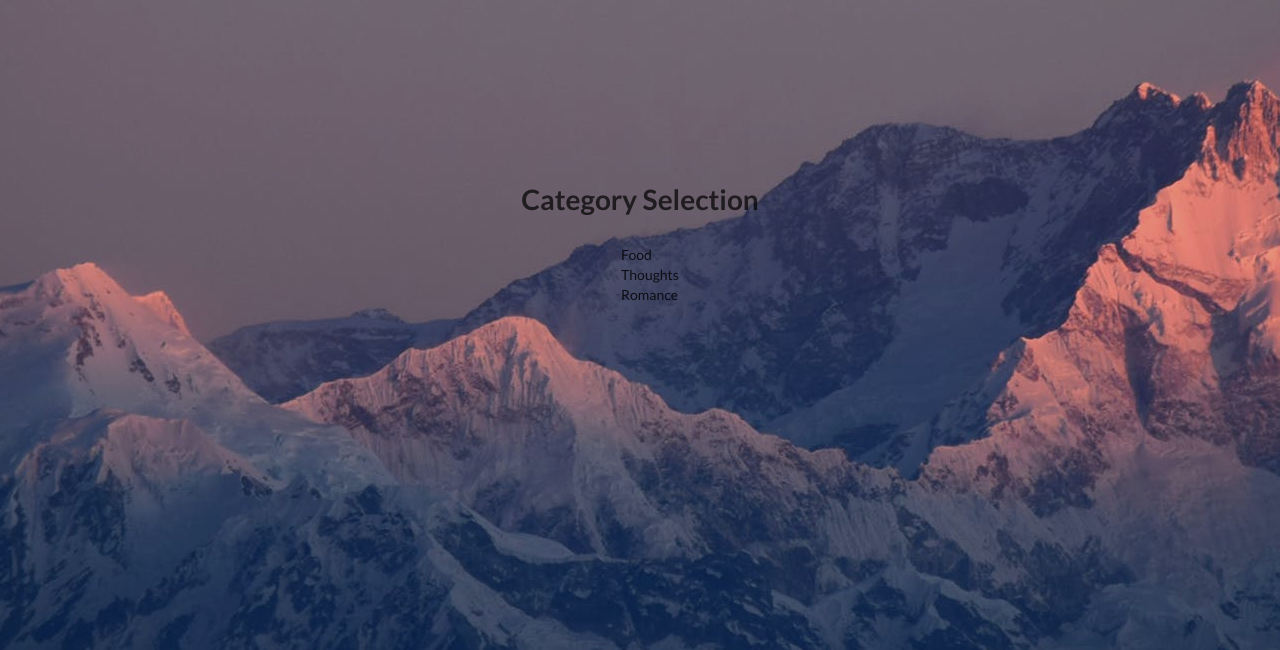
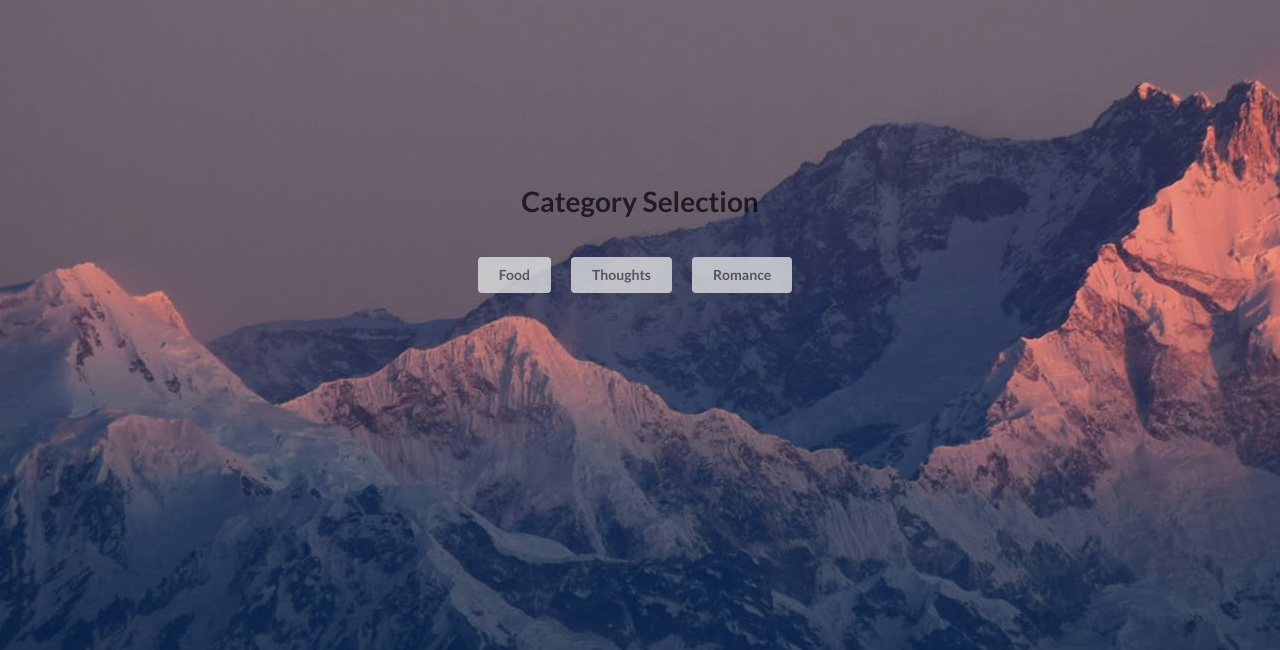
Before and after one commit to jamesphongduong/journal_REACT, a React (Create React App) app: page /category in a window 1280 px wide. Shown: the part 150-800 px from the top of the page. Built offline with nearby package versions, Linux system fonts and the light colour scheme.

Commit message:
category styled as buttons

```diff
--- a/public/style.css
+++ b/public/style.css
@@ -33,7 +33,7 @@ li {
     list-style: none;
 }
 
-
-ul {
-    margin-left: -20px;
+.list {
+    display: flex;
+    margin-left: -50px;
 }
--- a/src/components/pages/CategorySelection.js
+++ b/src/components/pages/CategorySelection.js
@@ -8,11 +8,11 @@ class CategorySelection extends Component {
         return(
             <div className="center">
                 <h1>Category Selection</h1>
-                <ul>
+                <ul className="list">
                     {categories.map((item, index) => {
                         return (
-                            <li key={item}>
-                                <Link to={`/entry/new/${index}`}>{item}</Link>
+                            <li key={item} >
+                                <Link className="ui button" to={`/entry/new/${index}`}>{item}</Link>
                             </li>
                         );
                     })}
```
